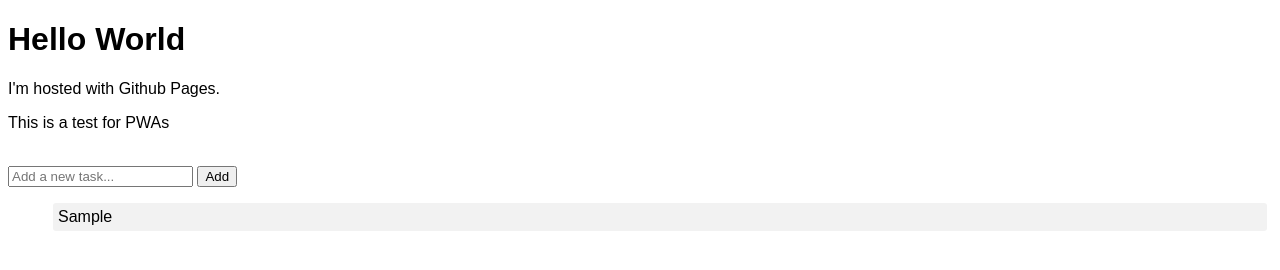
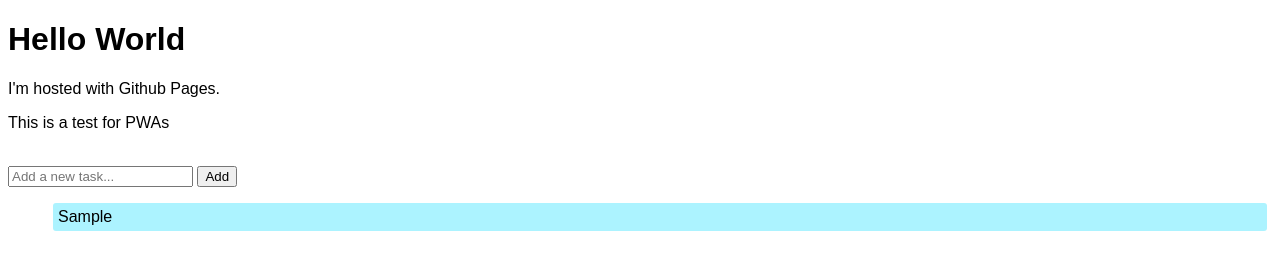
Before and after one commit to JamesGames7/JamesGames7.github.io, a plain HTML site: page index.html in a window 1280 px wide. Both pictures are taken after typing "Sample" into the empty fields and a click on the button "Add". Drawn offline with Linux system fonts and the light colour scheme.

```diff
--- a/style.css
+++ b/style.css
@@ -9,6 +9,6 @@
 #todo-list li {
     padding: 5px;
     margin: 5px;
-    background-color: #f2f2f2;
+    background-color: #acf3ff;
     border-radius: 3px;
 }
```
Also changed, not shown: favicon.ico (added), manifest.json (added).
